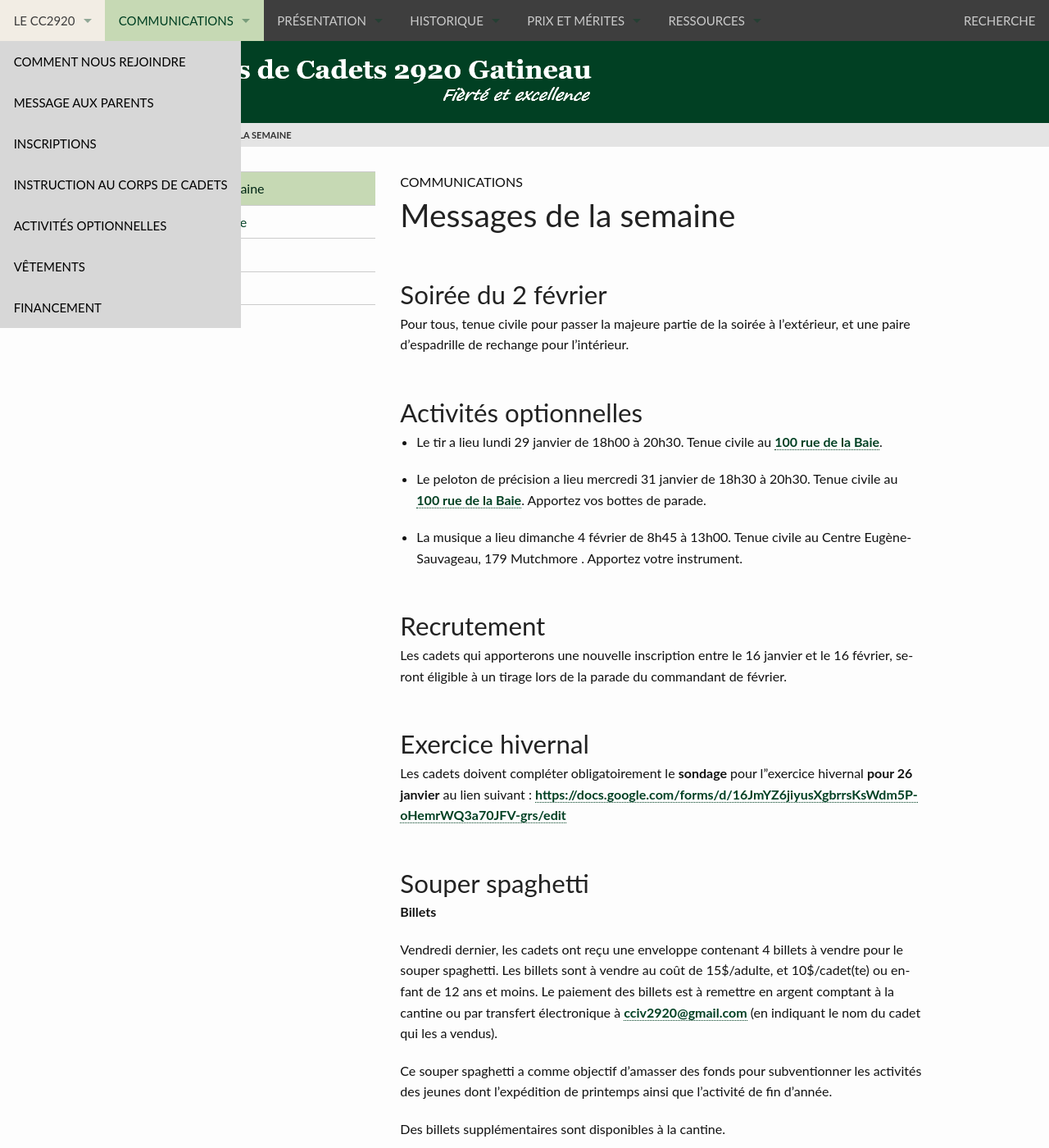
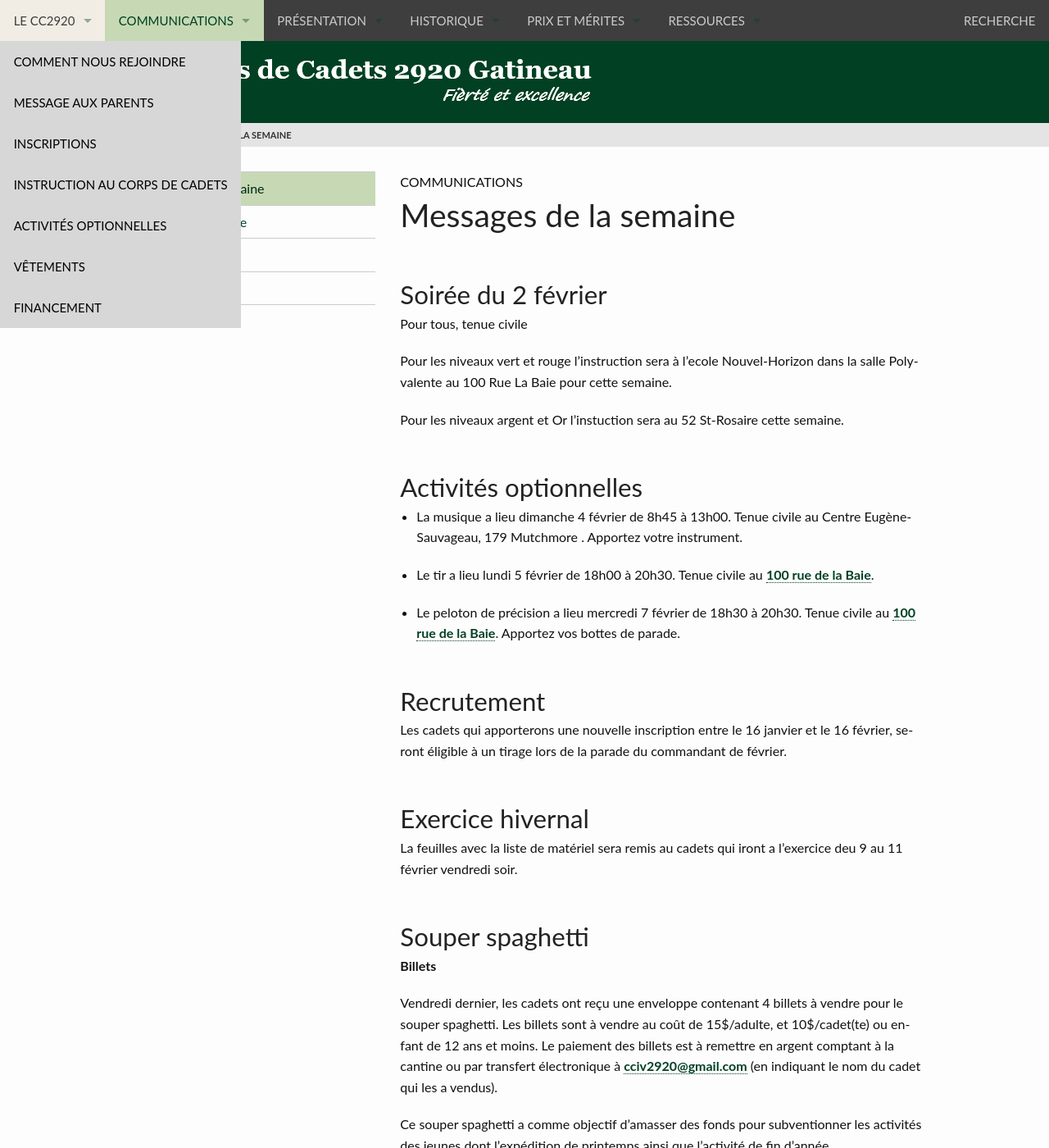
Before and after one commit to CC2920/web, a Jekyll site: the page built from _communications/messages.md, in a window 1280 px wide and 1400 px high. Shown: the whole window at 82% size. Built offline with Jekyll 4.4.1, drawn with Linux system fonts in a browser that asks for light colours; some of the changed text lies outside the part shown.

Commit message:
Messages semaine du 28 janvier

```diff
--- a/_communications/messages.md
+++ b/_communications/messages.md
@@ -5,16 +5,20 @@ layout: "messages"
 
 ## Soirée du 2 février
 
-Pour tous, tenue civile pour passer la majeure partie de la soirée à l'extérieur, et une paire d'espadrille de rechange pour l'intérieur.
+Pour tous, tenue civile
+
+Pour les niveaux vert et rouge l'instruction sera à l'ecole Nouvel-Horizon dans la salle Polyvalente au 100 Rue La Baie pour cette semaine.
+
+Pour les niveaux argent et Or l'instuction sera au 52 St-Rosaire cette semaine.
 
 
 ## Activités optionnelles
 
-- Le tir a lieu lundi 29 janvier de 18h00 à 20h30. Tenue civile au [100 rue de la Baie](/information/comment-nous-rejoindre/).
+- La musique a lieu dimanche 4 février de 8h45 à 13h00. Tenue civile au Centre Eugène-Sauvageau, 179 Mutchmore . Apportez votre instrument.
 
-- Le peloton de précision a lieu mercredi 31 janvier de 18h30 à 20h30. Tenue civile au [100 rue de la Baie](/information/comment-nous-rejoindre/). Apportez vos bottes de parade.
+- Le tir a lieu lundi 5 février de 18h00 à 20h30. Tenue civile au [100 rue de la Baie](/information/comment-nous-rejoindre/).
 
-- La musique a lieu dimanche 4 février de 8h45 à 13h00. Tenue civile au Centre Eugène-Sauvageau, 179 Mutchmore . Apportez votre instrument.
+- Le peloton de précision a lieu mercredi 7 février de 18h30 à 20h30. Tenue civile au [100 rue de la Baie](/information/comment-nous-rejoindre/). Apportez vos bottes de parade.
 
 ## Recrutement
 
@@ -22,7 +26,7 @@ Les cadets qui apporterons une nouvelle inscription entre le 16 janvier et le 16
 
 ## Exercice hivernal
 
-Les cadets doivent compléter obligatoirement le **sondage** pour l"exercice hivernal **pour 26 janvier** au lien suivant : <https://docs.google.com/forms/d/16JmYZ6jiyusXgbrrsKsWdm5P-oHemrWQ3a70JFV-grs/edit>
+La feuilles avec la liste de matériel sera remis au cadets qui iront a l'exercice deu 9 au 11 février vendredi soir.
 
 ## Souper spaghetti
 
@@ -40,7 +44,6 @@ Une enchère silencieuse aura lieu lors de la soirée du souper spaghetti. Si vo
 
 ## Activités à venir
 
-- **3 février** : Clinique de musique (examens pratiques)
 - **9 au 11 février** : Exercice hivernal
 - **17 et 18 février** : Compétition de biathlon provinciale à Valcartier.
 - **24 février** : Journée d'activité sportives
```
